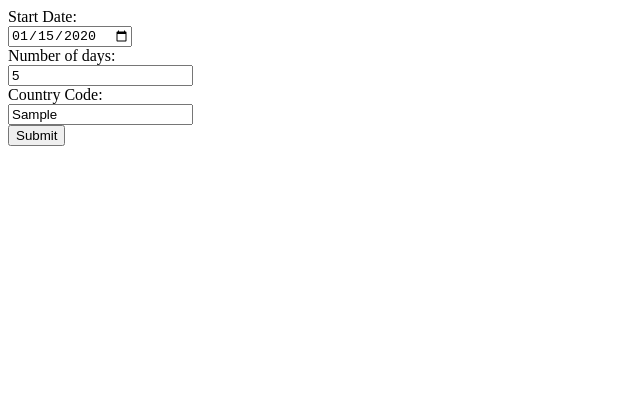
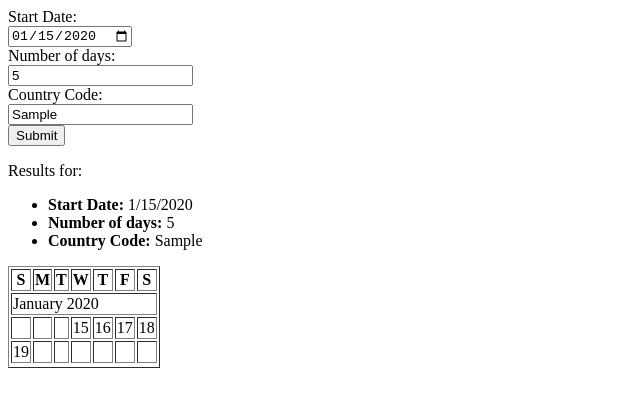
Before and after one commit to eorono/calendar, a plain HTML site: page index.html in a window 1280 px wide. Both pictures are taken after typing "2020-01-15", "5", "Sample" into the empty fields and a click on the button "Submit". Shown: the whole page, without its empty margins (0-640 px from the left). Drawn offline with Linux system fonts and the light colour scheme.

Commit message:
2nd requirement done, the calendar is showing

```diff
--- a/index.html
+++ b/index.html
@@ -1,7 +1,8 @@
 <html lang="en">
 <head>
 	<meta charset="UTF-8">
-	<title> Calendar</title>
+    <title> Calendar</title>
+    <script src="script/calendar.js"></script>
 </head>
 <body>
 	<div class="input">
@@ -35,7 +36,9 @@
         <div class="form-group">
 			<button class="button" onclick="calendar()">Submit</button>
 		</div>
-	</div>
+    </div>
+
+    <div id="calendar"></div>
 
 </body>
 </html>
--- /dev/null
+++ b/script/calendar.js
@@ -0,0 +1,257 @@
+function createMonths (inputDate, daysNum) {
+
+	var months = [
+		{ name: "January", length: 31 },
+		{ name: "February", length: 28 },
+		{ name: "March", length: 31 },
+		{ name: "April", length: 30 },
+		{ name: "May", length: 31 },
+		{ name: "June", length: 30 },
+		{ name: "July", length: 31 },
+		{ name: "August", length: 31 },
+		{ name: "September", length: 30 },
+		{ name: "October", length: 31 },
+		{ name: "November", length: 30 },
+		{ name: "December", length: 31 }
+	];
+
+	var resultMonths = "";
+
+	var validDays = 0;
+
+	var daysCounter = inputDate.getDate();
+
+	var validDaysInMonth = 0;
+
+	while (validDays < daysNum) {
+
+		var monthIndex = inputDate.getMonth();
+		monthIndex = monthIndex > 11 ? 0 : monthIndex;
+
+		resultMonths += "<tr>"+
+							"<td colspan='7' class='month-name'>"+ months[ monthIndex ].name+" "+inputDate.getFullYear()+"</td>"+
+						"</tr>";
+
+	    var firstDay = new Date(inputDate.getFullYear(), inputDate.getMonth(), inputDate.getDate());
+	    var startingDay = firstDay.getDay();
+
+	    if (monthIndex == 1) {
+	        if ((inputDate.getFullYear() % 4 == 0 && inputDate.getFullYear() % 100 != 0) || inputDate.getFullYear() % 400 == 0) {
+	            months[1].length = 29;
+	        } else {
+	        	months[1].length = 28;
+	        }
+	    }
+
+	    resultMonths += "<tr>";
+	    for (var i=0; i<7; i++) {
+
+	    	if (i<startingDay) {
+	    		resultMonths += "<td class='invalid-day'></td>";
+	    	} else if (validDays < daysNum) {
+
+	    		var dateType = isWeekend( new Date(inputDate.getFullYear(), monthIndex, daysCounter) ) ? " weekend" : "";
+	    		dateType += isHoliday(daysCounter, monthIndex+1) ? " holiday" : "";
+
+	    		resultMonths += "<td class='valid-day"+dateType+"'>"+daysCounter+"</td>";
+	    		daysCounter++;
+	    		validDays++;
+	    		validDaysInMonth++;
+	    	} else {
+	    		resultMonths += "<td class='invalid-day'></td>";
+	    	}
+	    }
+		resultMonths += "</tr>";
+
+		while (validDays < daysNum && daysCounter<=months[monthIndex].length) {
+			resultMonths += "<tr>";
+
+			for (var i=0; i<7; i++) {
+				if (validDays < daysNum && daysCounter<=months[monthIndex].length) {
+
+					var dateType = isWeekend( new Date(inputDate.getFullYear(), monthIndex, daysCounter) ) ? " weekend" : "";
+		    		dateType += isHoliday(daysCounter, monthIndex+1) ? " holiday" : "";
+
+		    		resultMonths += "<td class='valid-day "+dateType+"'>"+daysCounter+"</td>";
+		    		daysCounter++;
+		    		validDays++;
+		    		validDaysInMonth++;
+		    	} else {
+		    		resultMonths += "<td class='invalid-day'></td>";
+		    	}
+			}
+			resultMonths += "</tr>";
+		}
+
+		daysCounter = 1;
+		resultMonths += "<tr class='month-jump'></tr>";
+		inputDate = addDays(inputDate, validDaysInMonth);
+		validDaysInMonth = 0;
+	}
+
+	return resultMonths;
+}
+
+function convertUTCDateToLocalDate(date) {
+    var newDate = new Date(date.getTime()+date.getTimezoneOffset()*60*1000);
+
+    var offset = date.getTimezoneOffset() / 60;
+    var hours = date.getHours();
+
+    newDate.setHours(hours - offset);
+
+    return newDate;
+}
+
+function addDays(date, days) {
+  var result = new Date(date);
+  result.setDate(result.getDate() + days);
+  return result;
+}
+
+function addErrorClass() {
+    var element, name, arr;
+    element = document.getElementById("calendar");
+    name = "errors";
+    arr = element.className.split(" ");
+    if (arr.indexOf(name) == -1) {
+        element.className += " " + name;
+    }
+}
+
+function removeErrorClass() {
+    var element = document.getElementById("calendar");
+    element.className = element.className.replace(/\berrors\b/g, "");
+}
+
+function isWeekend (date) {
+	var day = date.getDay();
+	return( (day == 6)||(day == 0) );
+}
+
+function isHoliday (date, month) {
+	var usaHolidays = [
+		{
+			date: "1",
+			month: "1"
+		},
+		{
+			date: "15",
+			month: "1"
+		},
+		{
+			date: "19",
+			month: "2"
+		},
+		{
+			date: "28",
+			month: "5"
+		},
+		{
+            date: "4",
+			month: "7"
+		},
+		{
+			date: "3",
+			month: "9"
+		},
+		{
+			date: "8",
+			month: "10"
+		},
+		{
+			date: "12",
+			month: "11"
+		},
+		{
+			date: "22",
+			month: "11"
+		},
+		{
+			date: "25",
+			month: "12"
+		},
+	];
+
+	for (var i=0; i<usaHolidays.length; i++) {
+		if (date == usaHolidays[i].date && month == usaHolidays[i].month)
+			return true;
+		if (month < usaHolidays[i].month)
+			return false;
+	}
+
+	return false;
+}
+
+function checkErrorMessages (errors) {
+
+	var resultWrapper = document.getElementById("calendar");
+	resultWrapper.innerHTML = "";
+
+	if (Boolean(errors.length)) {
+		addErrorClass();
+
+		var message = "";
+		for (var i=0; i<errors.length; i++) {
+			message += "<p>"+errors[i]+"</p>";
+		}
+		resultWrapper.innerHTML = message;
+
+		return true;
+	} else {
+		removeErrorClass();
+		return false;
+	}
+
+}
+
+function calendar () {
+
+	var inputDate = document.getElementById("startInput").value.trim();
+	var daysNumberInput = document.getElementById("daysNumberInput").value.trim();
+	var countryCodeInput = document.getElementById("countryCodeInput").value.trim();
+
+	inputDate = convertUTCDateToLocalDate(new Date(inputDate));
+
+	var errorMessages = [];
+
+	if ( !Boolean(inputDate) ) {
+		errorMessages.push("Date missing");
+	}
+
+	if ( !Boolean(daysNumberInput) ) {
+		errorMessages.push("Number of days missing");
+	} else if( isNaN(daysNumberInput) ) {
+		errorMessages.push("Number of days must be a valid number");
+	}
+
+	if ( !Boolean(countryCodeInput) ) {
+		errorMessages.push("Country code missing");
+	}
+
+	if ( checkErrorMessages(errorMessages) ) return;
+
+	var daysNames = ["S", "M", "T", "W", "T", "F", "S"];
+
+	var resultCalendar = "<p>Results for:</p>"+
+							"<ul>"+
+								"<li><b>Start Date:</b> "+(inputDate.getMonth()+1)+"/"+inputDate.getDate()+"/"+inputDate.getFullYear()+"</li>"+
+								"<li><b>Number of days:</b> "+daysNumberInput+"</li>"+
+								"<li><b>Country Code:</b> "+countryCodeInput+"</li>"+
+							"</ul>";
+
+	resultCalendar += "<table border='1'>"+
+		"<tr>"+
+			"<th>"+daysNames[0]+"</th>"+
+			"<th>"+daysNames[1]+"</th>"+
+			"<th>"+daysNames[2]+"</th>"+
+			"<th>"+daysNames[3]+"</th>"+
+			"<th>"+daysNames[4]+"</th>"+
+			"<th>"+daysNames[5]+"</th>"+
+			"<th>"+daysNames[6]+"</th>"+
+		"</tr>"+
+		createMonths(new Date(inputDate), daysNumberInput)+
+	"</table>";
+
+	document.getElementById("calendar").innerHTML = resultCalendar;
+}
```
